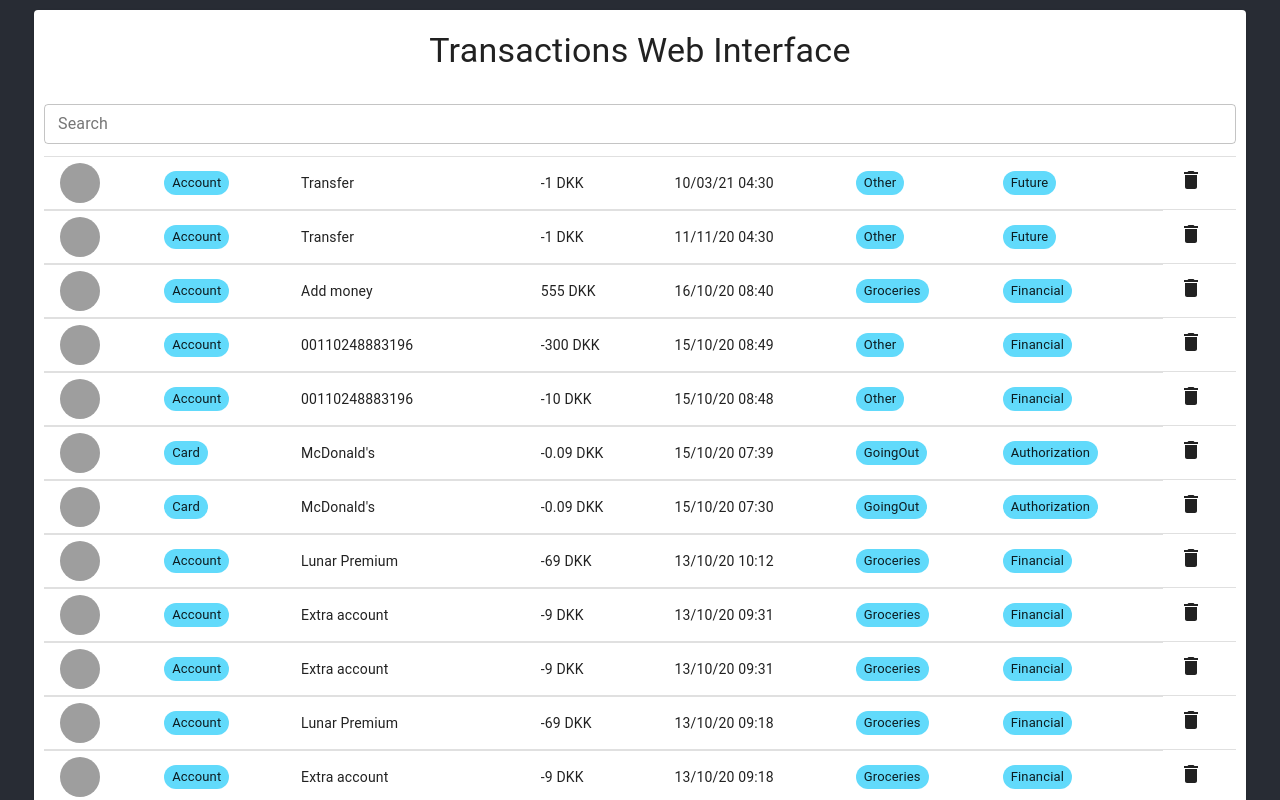
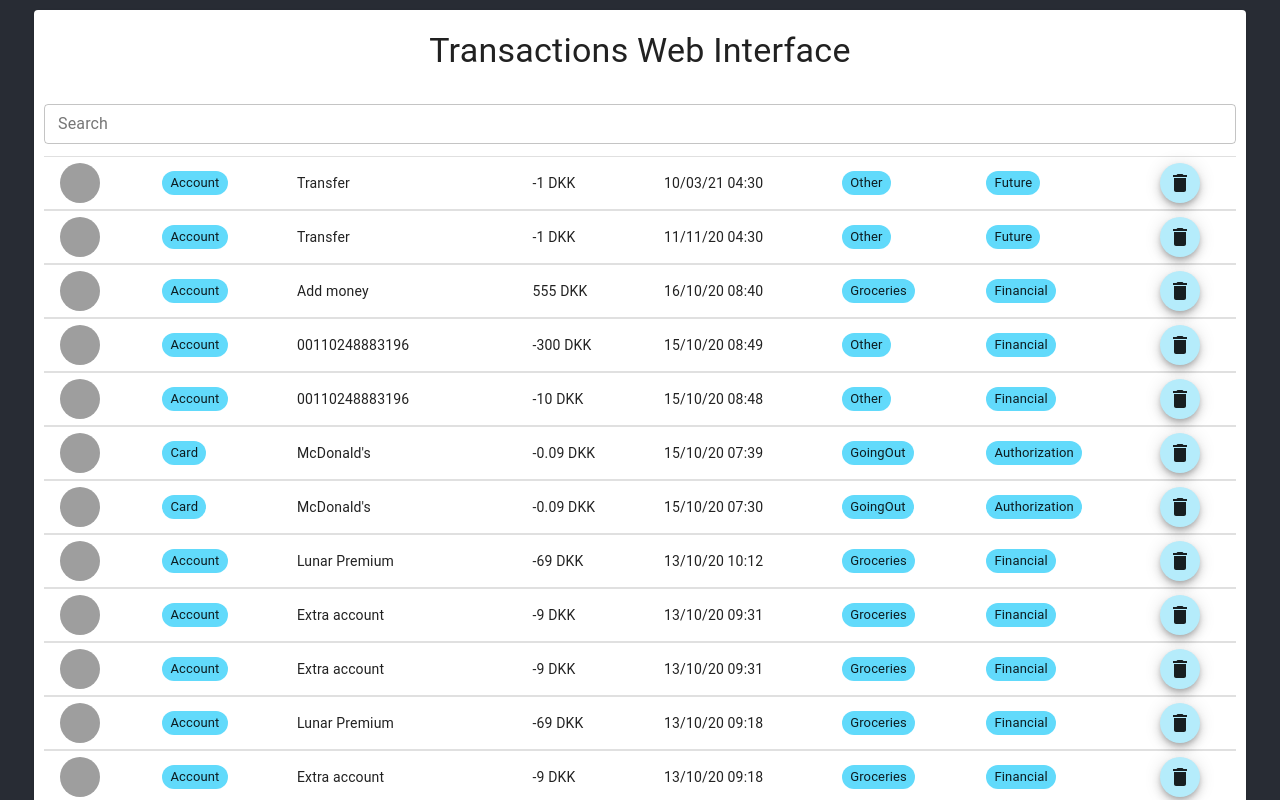
Before and after one commit to catammd/transaction-app, a React (Create React App) app: page / in a window 1280 px wide. Shown: the top 800 px of the page. Built offline with nearby package versions, Linux system fonts and the light colour scheme; grey boxes are pictures that could not be loaded.

Commit message:
Delete UI

```diff
--- a/src/Components/TransactionRow.js
+++ b/src/Components/TransactionRow.js
@@ -7,6 +7,7 @@ import TableRow from "@material-ui/core/TableRow";
 import Avatar from "@material-ui/core/Avatar";
 import Chip from "@material-ui/core/Chip";
 import DeleteIcon from "@material-ui/icons/Delete";
+import Fab from "@material-ui/core/Fab";
 import { format } from "date-fns";
 
 const renderAmount = (transaction) => {
@@ -57,7 +58,14 @@ class TransactionRow extends React.Component {
                   headerItem.prop === "status" ? (
                   renderChipFormat(transaction[headerItem.prop])
                 ) : headerItem.prop === "delete" ? (
-                  <DeleteIcon onClick={() => handleDelete(transaction.id)} />
+                  <Fab color='secondary' aria-label='delete' size='small'>
+                    <DeleteIcon
+                      onClick={(event) => {
+                        event.stopPropagation();
+                        handleDelete(transaction.id);
+                      }}
+                    />
+                  </Fab>
                 ) : (
                   transaction[headerItem.prop]
                 )}
@@ -66,7 +74,7 @@ class TransactionRow extends React.Component {
           })}
         </TableRow>
         <TableRow>
-          <TableCell style={{ paddingBottom: 0, paddingTop: 0 }} colSpan={7}>
+          <TableCell style={{ paddingBottom: 0, paddingTop: 0 }} colSpan={8}>
             <Collapse in={open} timeout='auto' unmountOnExit>
               <Box margin={1}>
                 <TransactionDetails details={transaction} />
```
